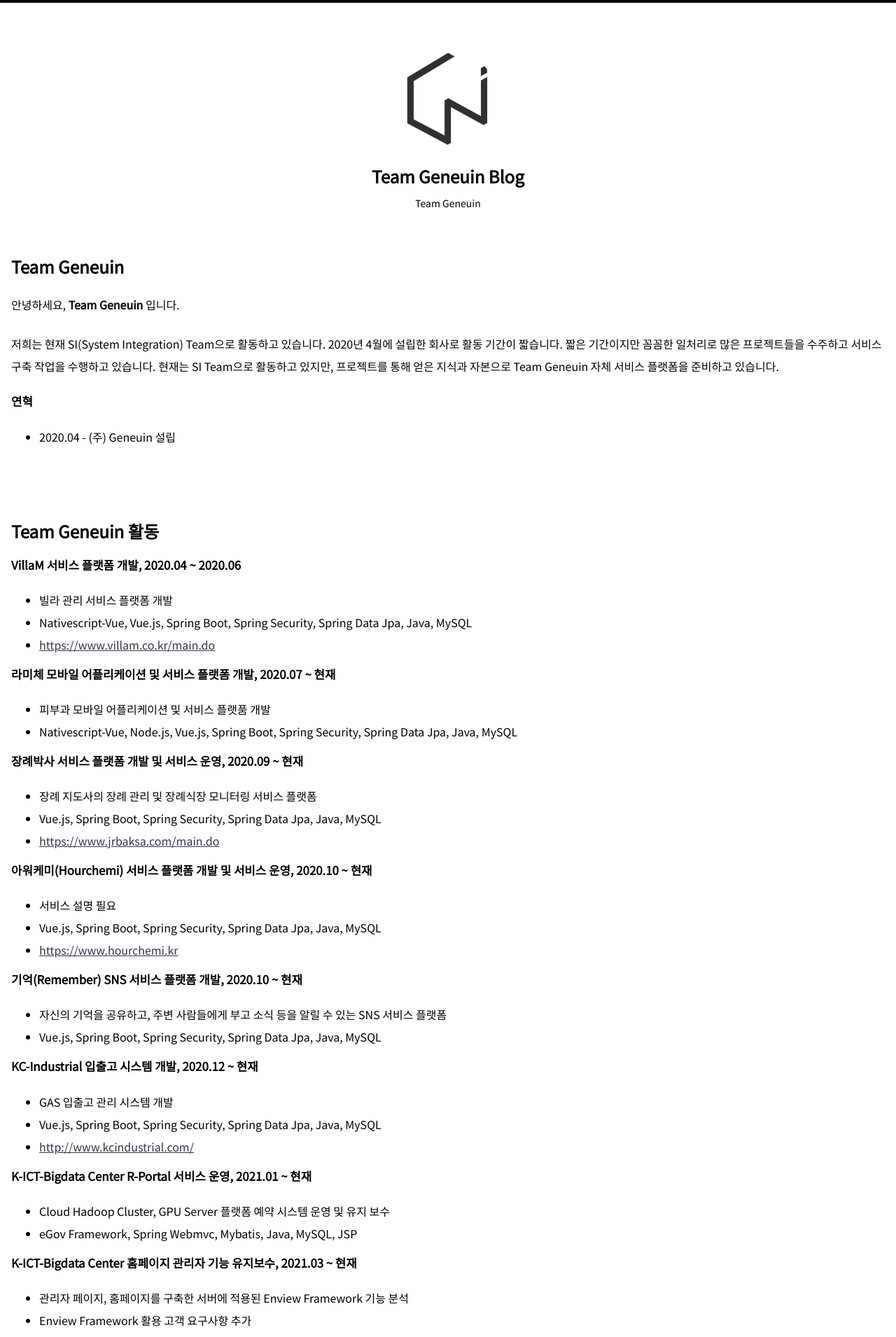
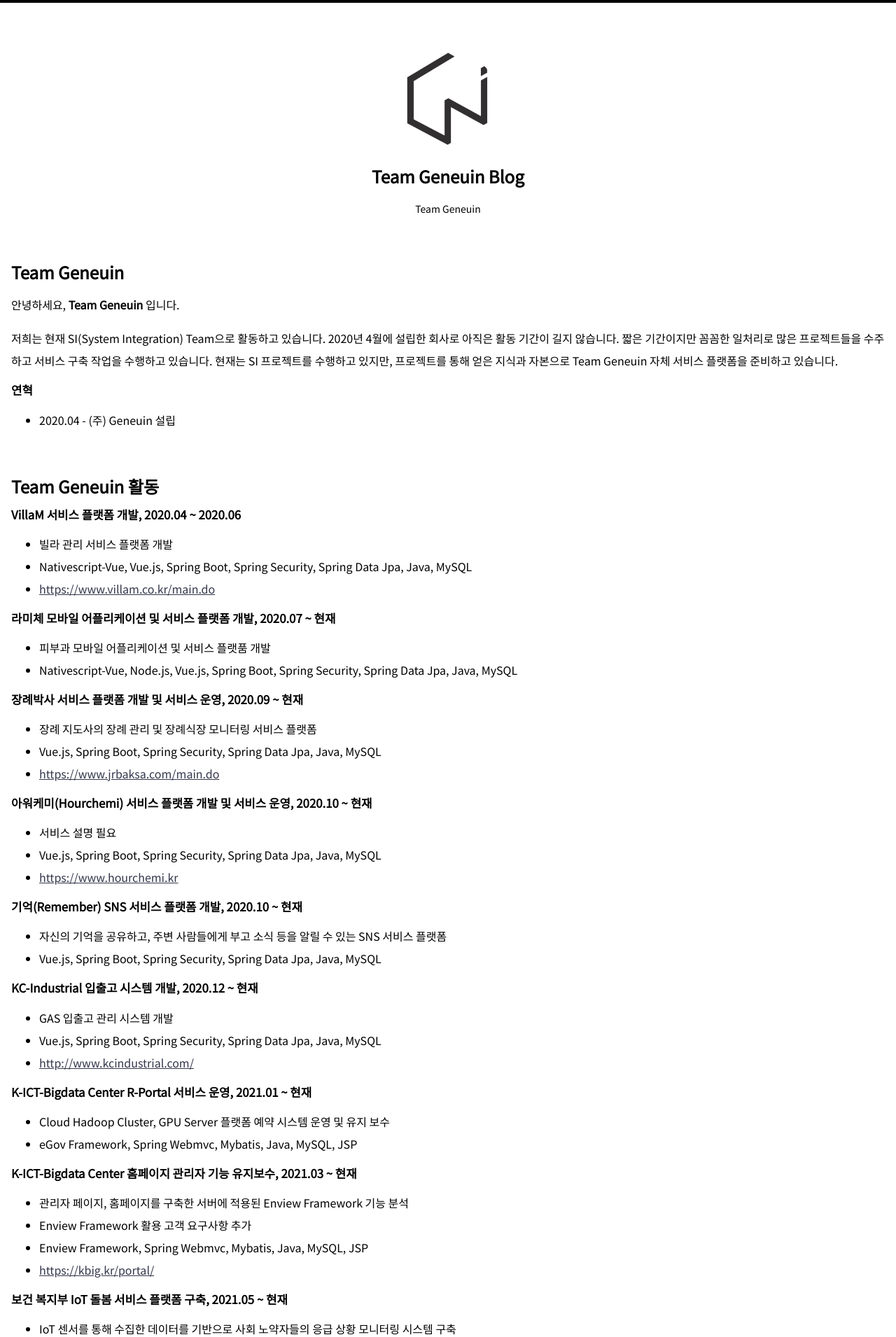
Before and after one commit to jblee-bong/bong.pos, a Jekyll site: the page built from _pages/about.md, in a window 1280 px wide. Shown: the top 1910 px of the page at 70% size. Built offline with Jekyll 4.4.1, drawn with Linux system fonts in a browser that asks for light colours; nearby versions of some CDN libraries.

Commit message:
Style: header margin-bottom 변경

```diff
--- a/_pages/about.md
+++ b/_pages/about.md
@@ -10,15 +10,15 @@ entries_layout: grid
 안녕하세요, **Team Geneuin** 입니다.
 
 저희는 현재 SI(System Integration) Team으로 활동하고 있습니다.
-2020년 4월에 설립한 회사로 활동 기간이 짧습니다.
+2020년 4월에 설립한 회사로 아직은 활동 기간이 길지 않습니다.
 짧은 기간이지만 꼼꼼한 일처리로 많은 프로젝트들을 수주하고 서비스 구축 작업을 수행하고 있습니다.
-현재는 SI Team으로 활동하고 있지만,
+현재는 SI 프로젝트를 수행하고 있지만,
 프로젝트를 통해 얻은 지식과 자본으로 Team Geneuin 자체 서비스 플랫폼을 준비하고 있습니다.
 
 #### 연혁
 - 2020.04 - (주) Geneuin 설립
 
-<br><br>
+<br>
 
 ## Team Geneuin 활동
 #### VillaM 서비스 플랫폼 개발, 2020.04 ~ 2020.06
@@ -67,12 +67,12 @@ entries_layout: grid
 - 인천 수자원 공사 레거시 시스템 신규 구축
 - eGov Framework, Spring Webmvc, MyBatis, Java, MySQL
 
-<br><br>
+<br>
 
 ## Team Geneuin Skills
 사용하는 기술 스택 이미지 구성 필요
 
-<br><br>
+<br>
 
 ## 지향하는 인재상
 #### 인재상1
--- a/_sass/so-simple/_reset.scss
+++ b/_sass/so-simple/_reset.scss
@@ -64,8 +64,8 @@ blockquote,
 dl,
 table,
 address {
-  margin-top: 0;
-  margin-bottom: 1.5rem;
+  margin-top: 0.5rem;
+  margin-bottom: 1rem;
 }
 
 /**
```
